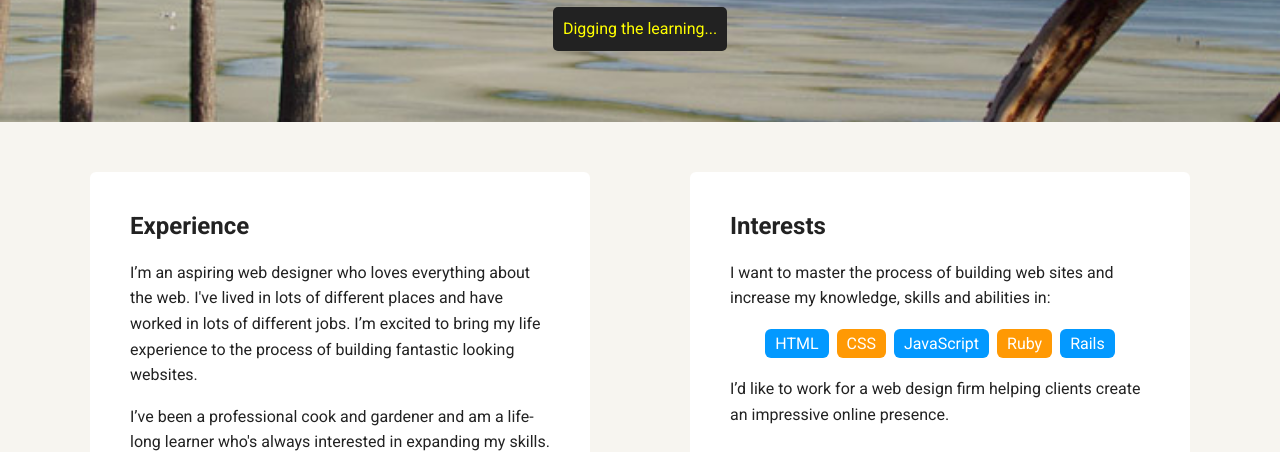
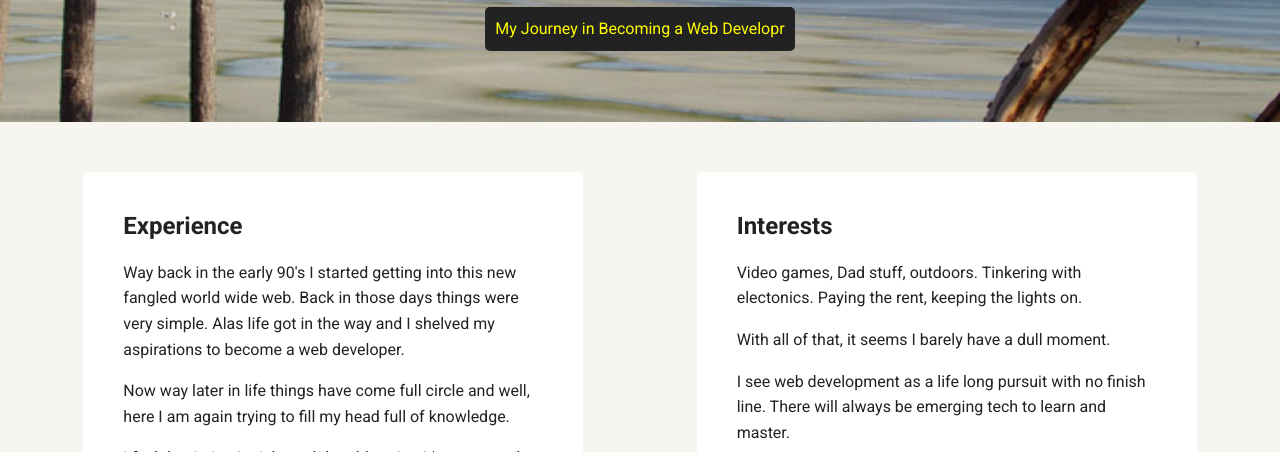
Before and after one commit to sshay123/My-Portfolio, a plain HTML site: page experience.html in a window 1280 px wide. Shown: the part 348-800 px from the top of the page. Drawn offline with Linux system fonts and the light colour scheme; a web font is replaced by a local one.

Commit message:
Update experience.html

```diff
--- a/experience.html
+++ b/experience.html
@@ -18,27 +18,22 @@
     <header class="main-header about-page">
       <img src="images/wolf.jpg" alt="Drawing of Scott Shay" class="profile-image">
       <h1 class="tag name">My Experience thus far...</h1>
-      <p class="tag location">Digging the learning...</p>
+      <p class="tag location">My Journey in Becoming a Web Developr</p>
     </header>
 
     <main class="flex">
       <div class="card">
         <h2>Experience</h2>
-        <p>I’m an aspiring web designer who loves everything about the web. I've lived in lots of different places and have worked in lots of different jobs. I’m excited to bring my life experience to the process of building fantastic looking websites.</p>
-        <p>I’ve been a professional cook and gardener and am a life-long learner who's always interested in expanding my skills.</p>
-      </div>
-
+        <p>Way back in the early 90's I started getting into this new fangled world wide web. Back in those days things were very simple. Alas life got in the way and I shelved my aspirations to become a web developer.</p>
+        <p>Now way later in life things have come full circle and well, here I am again trying to fill my head full of knowledge.</p>
+        <p>I feel the timing is right and the old saying it's never too late seems all the more true!</p>
+    </div>
+</p>
       <div class="card">
         <h2>Interests</h2>
-        <p>I want to master the process of building web sites and increase my knowledge, skills and abilities in:</p>
-        <ul class="skills">
-          <li>HTML</li>
-          <li>CSS</li>
-          <li>JavaScript</li>
-          <li>Ruby</li>
-          <li>Rails</li>
-        </ul>
-        <p>I’d like to work for a web design firm helping clients create an impressive online presence.</p>
+        <p>Video games, Dad stuff, outdoors. Tinkering with electonics. Paying the rent, keeping the lights on.</p>
+        <p>With all of that, it seems I barely have a dull moment.</p>
+        <p>I see web development as a life long pursuit with no finish line. There will always be emerging tech to learn and master.</p>
       </div>
 
     </main>
```
